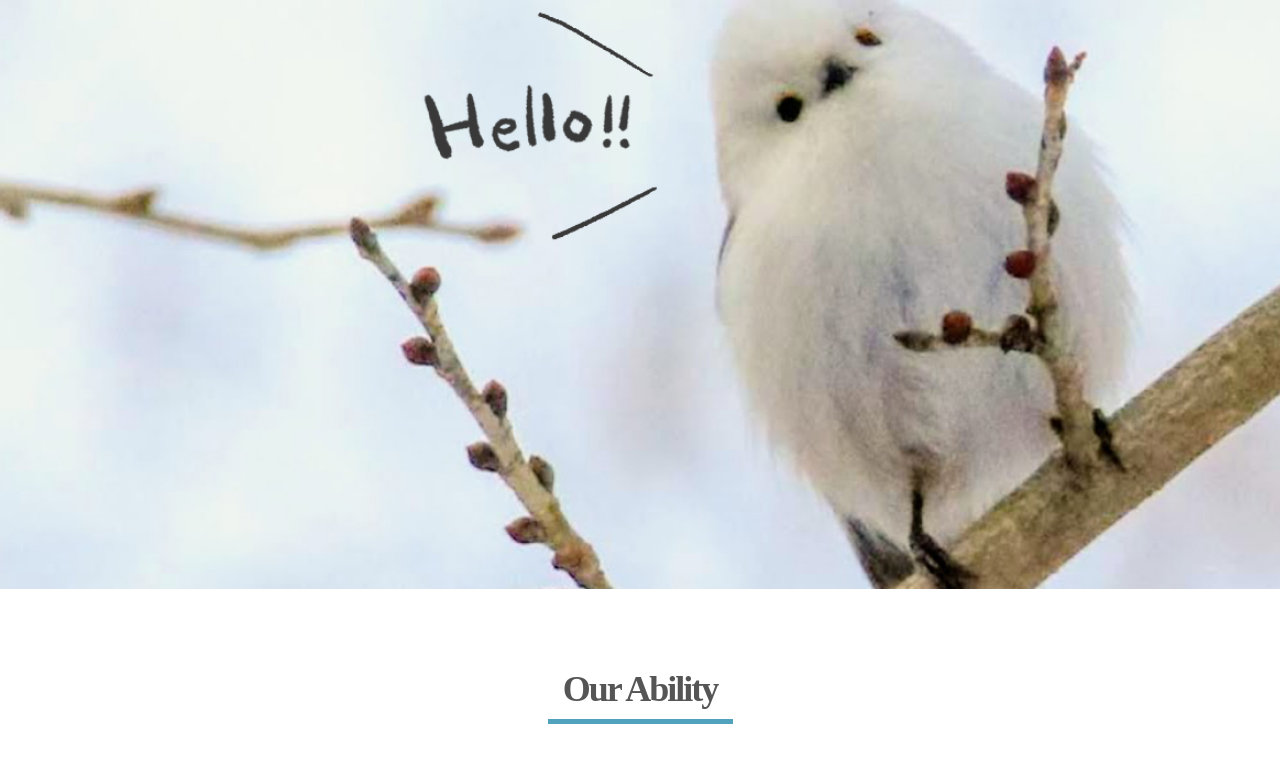
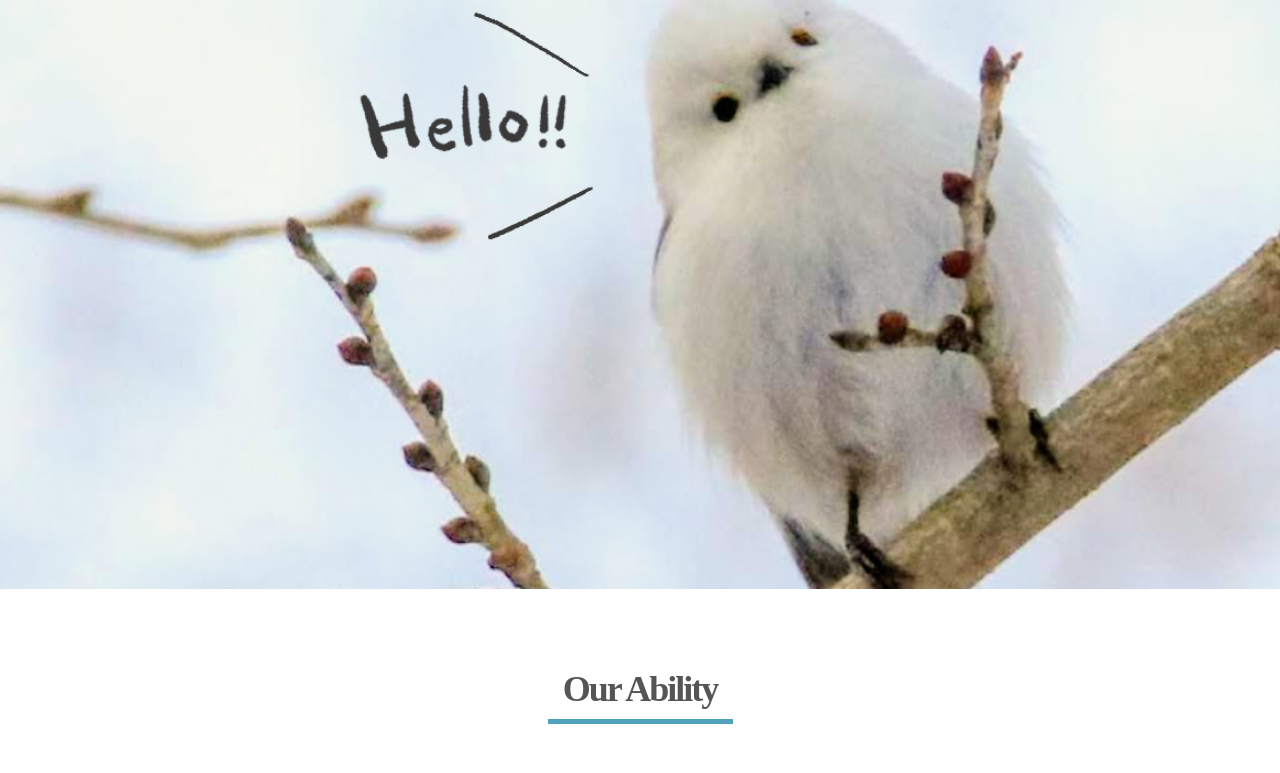
Before and after one commit to fuchsia-84/shimaenaga_web_coding, a plain HTML site: page index.html in a window 1280 px wide. Shown: the part 71-844 px from the top of the page. Drawn offline with nearby package versions, Linux system fonts and the light colour scheme.

Commit message:
fix top backgroun position.

```diff
--- a/css/main.css
+++ b/css/main.css
@@ -54,6 +54,8 @@
   height: 600px;
   background: url(../img/header.jpg);
   background-size: cover;
+  background-position-y: 60px;
+  background-position: center;
   padding-top: 60px;
 }
 
```
